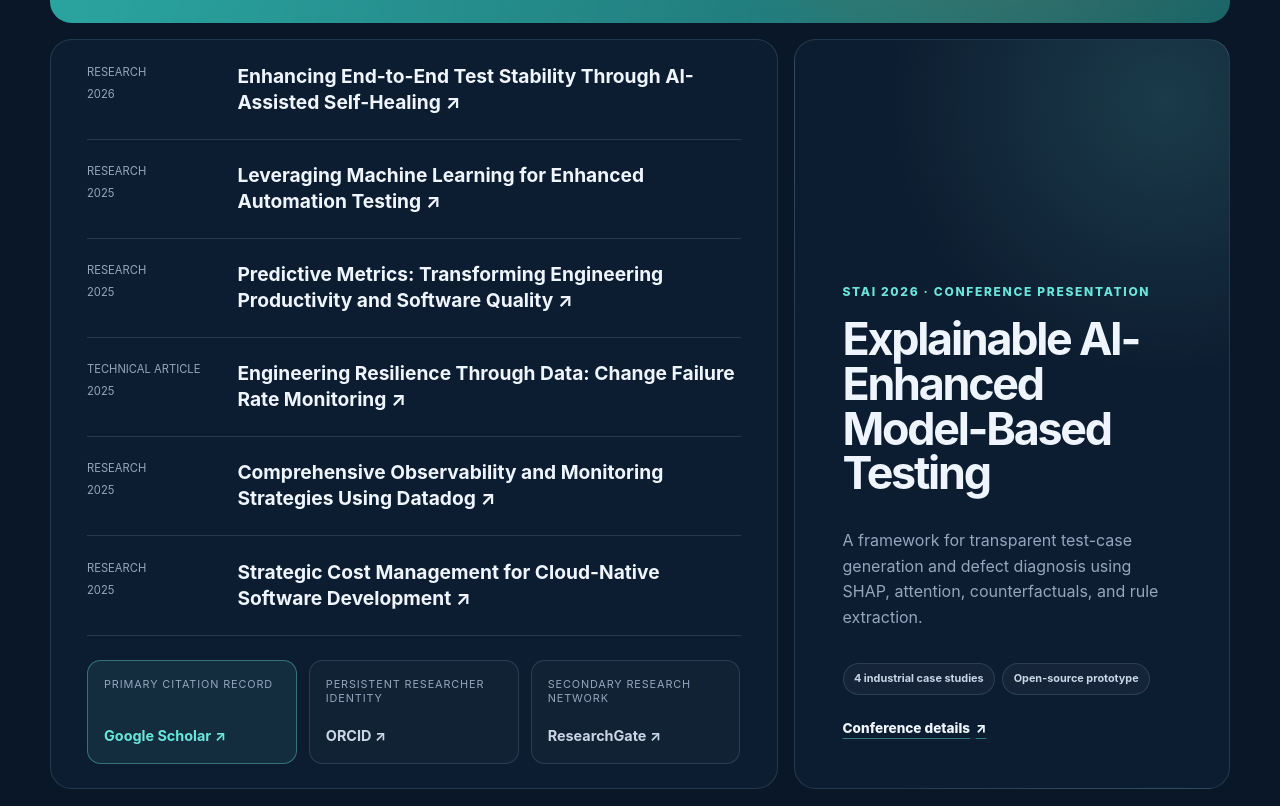
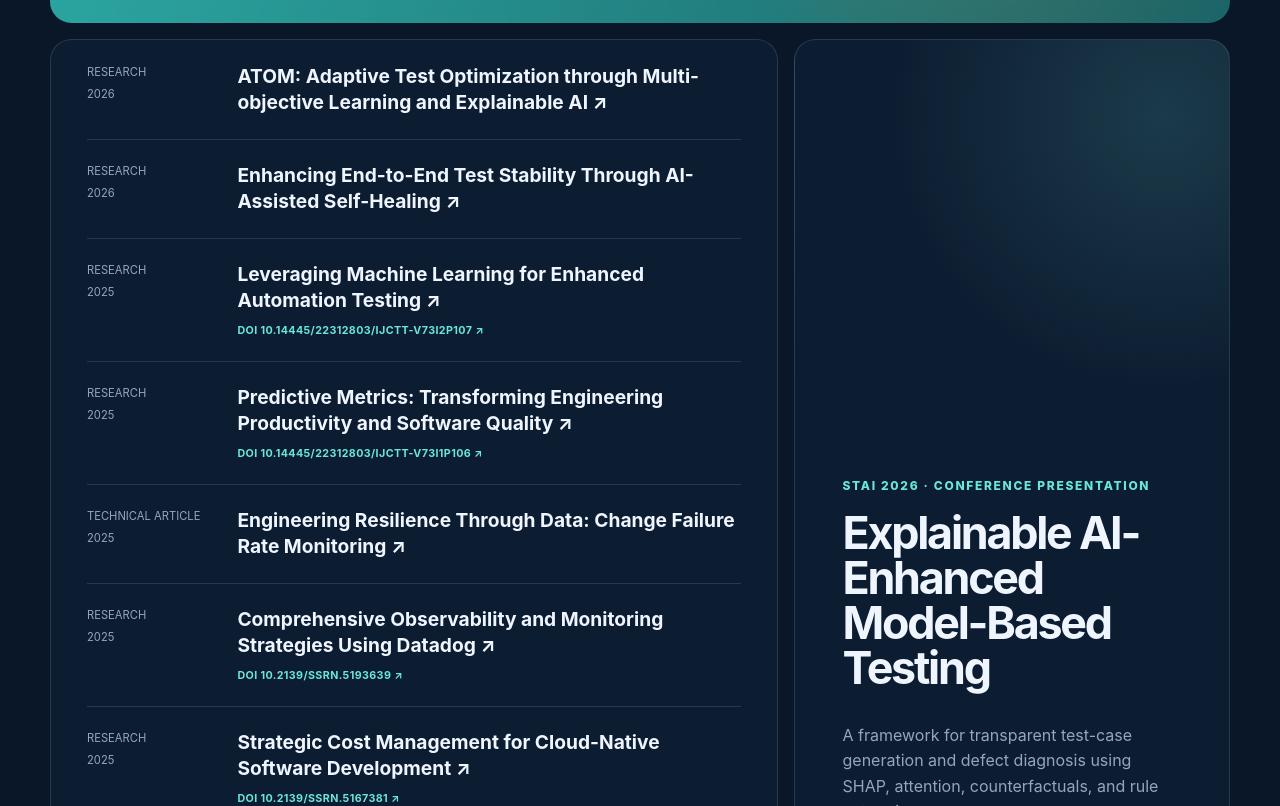
Before and after one commit to saubiswa1/saumen-website, a Next.js app: page / in a window 1280 px wide. Shown: the part 3754-4560 px from the top of the page. Built offline with nearby package versions, Linux system fonts and the light colour scheme.

Commit message:
Add complete publication and DOI set

```diff
--- a/index.html
+++ b/index.html
@@ -218,15 +218,25 @@
                     <div class="publication-list" aria-label="Selected publications">
                         <article class="publication-row reveal">
                             <div><span>Research</span><time datetime="2026">2026</time></div>
+                            <h3><a href="https://www.ijmra.us/project%20doc/2026/IJESR_MARCH2026/IJESR2March26.pdf" target="_blank" rel="noopener noreferrer">ATOM: Adaptive Test Optimization through Multi-objective Learning and Explainable AI <span aria-hidden="true">↗</span></a></h3>
+                        </article>
+                        <article class="publication-row reveal">
+                            <div><span>Research</span><time datetime="2026">2026</time></div>
                             <h3><a href="https://www.ijmra.us/project%20doc/2026/IJESR_JANUARY2026/IJESR1_Jan26.pdf" target="_blank" rel="noopener noreferrer">Enhancing End-to-End Test Stability Through AI-Assisted Self-Healing <span aria-hidden="true">↗</span></a></h3>
                         </article>
                         <article class="publication-row reveal">
                             <div><span>Research</span><time datetime="2025">2025</time></div>
-                            <h3><a href="https://www.ijcttjournal.org/2025/Volume-73%20Issue-2/IJCTT-V73I2P107.pdf" target="_blank" rel="noopener noreferrer">Leveraging Machine Learning for Enhanced Automation Testing <span aria-hidden="true">↗</span></a></h3>
+                            <h3>
+                                <a href="https://www.ijcttjournal.org/2025/Volume-73%20Issue-2/IJCTT-V73I2P107.pdf" target="_blank" rel="noopener noreferrer">Leveraging Machine Learning for Enhanced Automation Testing <span aria-hidden="true">↗</span></a>
+                                <a class="publication-doi" href="https://doi.org/10.14445/22312803/IJCTT-V73I2P107" target="_blank" rel="noopener noreferrer">DOI 10.14445/22312803/IJCTT-V73I2P107 <span aria-hidden="true">↗</span></a>
+                            </h3>
                         </article>
                         <article class="publication-row reveal">
                             <div><span>Research</span><time datetime="2025">2025</time></div>
-                            <h3><a href="https://www.ijcttjournal.org/2025/Volume-73%20Issue-1/IJCTT-V73I1P106.pdf" target="_blank" rel="noopener noreferrer">Predictive Metrics: Transforming Engineering Productivity and Software Quality <span aria-hidden="true">↗</span></a></h3>
+                            <h3>
+                                <a href="https://www.ijcttjournal.org/2025/Volume-73%20Issue-1/IJCTT-V73I1P106.pdf" target="_blank" rel="noopener noreferrer">Predictive Metrics: Transforming Engineering Productivity and Software Quality <span aria-hidden="true">↗</span></a>
+                                <a class="publication-doi" href="https://doi.org/10.14445/22312803/IJCTT-V73I1P106" target="_blank" rel="noopener noreferrer">DOI 10.14445/22312803/IJCTT-V73I1P106 <span aria-hidden="true">↗</span></a>
+                            </h3>
                         </article>
                         <article class="publication-row reveal">
                             <div><span>Technical article</span><time datetime="2025">2025</time></div>
@@ -234,11 +244,17 @@
                         </article>
                         <article class="publication-row reveal">
                             <div><span>Research</span><time datetime="2025">2025</time></div>
-                            <h3><a href="https://www.ijmra.us/project%20doc/2025/IJME_APRIL2025/IJMIE3April25.pdf" target="_blank" rel="noopener noreferrer">Comprehensive Observability and Monitoring Strategies Using Datadog <span aria-hidden="true">↗</span></a></h3>
+                            <h3>
+                                <a href="https://www.ijmra.us/project%20doc/2025/IJME_APRIL2025/IJMIE3April25.pdf" target="_blank" rel="noopener noreferrer">Comprehensive Observability and Monitoring Strategies Using Datadog <span aria-hidden="true">↗</span></a>
+                                <a class="publication-doi" href="https://doi.org/10.2139/ssrn.5193639" target="_blank" rel="noopener noreferrer">DOI 10.2139/ssrn.5193639 <span aria-hidden="true">↗</span></a>
+                            </h3>
                         </article>
                         <article class="publication-row reveal">
                             <div><span>Research</span><time datetime="2025">2025</time></div>
-                            <h3><a href="https://www.ijmra.us/project%20doc/2025/IJME_FEBRUARY2025/IJMIE4Feb25.pdf" target="_blank" rel="noopener noreferrer">Strategic Cost Management for Cloud-Native Software Development <span aria-hidden="true">↗</span></a></h3>
+                            <h3>
+                                <a href="https://www.ijmra.us/project%20doc/2025/IJME_FEBRUARY2025/IJMIE4Feb25.pdf" target="_blank" rel="noopener noreferrer">Strategic Cost Management for Cloud-Native Software Development <span aria-hidden="true">↗</span></a>
+                                <a class="publication-doi" href="https://doi.org/10.2139/ssrn.5167381" target="_blank" rel="noopener noreferrer">DOI 10.2139/ssrn.5167381 <span aria-hidden="true">↗</span></a>
+                            </h3>
                         </article>
                         <div class="research-profile-links" aria-label="Research profiles">
                             <a class="research-profile-link research-profile-link-primary" href="https://scholar.google.com/citations?user=W8Wj0fwAAAAJ&amp;hl=en" target="_blank" rel="me noopener noreferrer">
--- a/styles.css
+++ b/styles.css
@@ -718,6 +718,20 @@ a {
     color: var(--cyan);
 }
 
+.publication-row h3 .publication-doi {
+    display: block;
+    width: fit-content;
+    margin-top: 0.55rem;
+    color: var(--cyan);
+    font-family: var(--font-mono);
+    font-size: 0.67rem;
+    font-weight: 700;
+    line-height: 1.4;
+    overflow-wrap: anywhere;
+    text-transform: uppercase;
+    letter-spacing: 0.035em;
+}
+
 .list-cta {
     margin-block: 1.5rem 0;
 }
```
